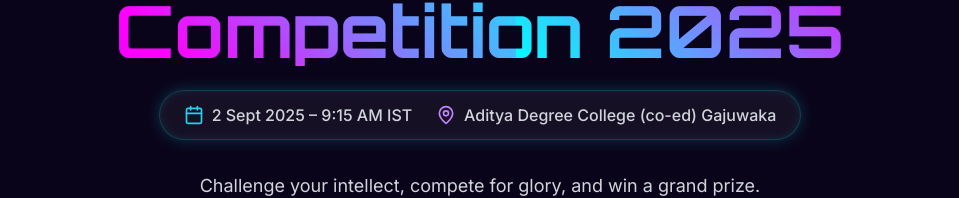
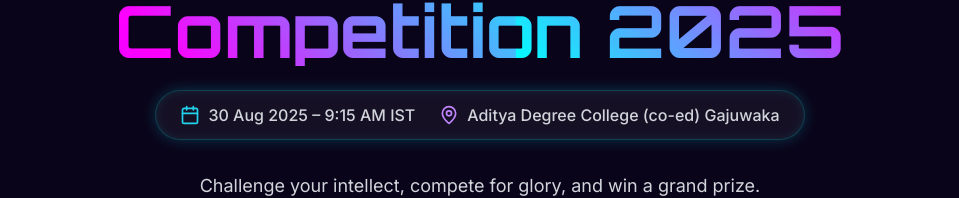
Before and after one commit to maharshinethani/VISIONX, a Next.js app: page /word in a window 1280 px wide. Shown: the part 142-340 px from the top of the page, without its empty margins (160-1119 px from the left). Built offline with nearby package versions, Linux system fonts and the light colour scheme.

Commit message:
Update page.tsx

```diff
--- a/app/word/page.tsx
+++ b/app/word/page.tsx
@@ -105,7 +105,7 @@ const HomePage = () => {
               >
                 <div className="flex items-center gap-2">
                   <Calendar className="w-5 h-5 text-cyan-400" />
-                  <span className="font-medium">2 Sept 2025 – 9:15 AM IST</span>
+                  <span className="font-medium">30 Aug 2025 – 9:15 AM IST</span>
                 </div>
                 <div className="flex items-center gap-2">
                   <MapPin className="w-5 h-5 text-purple-400" />
```
